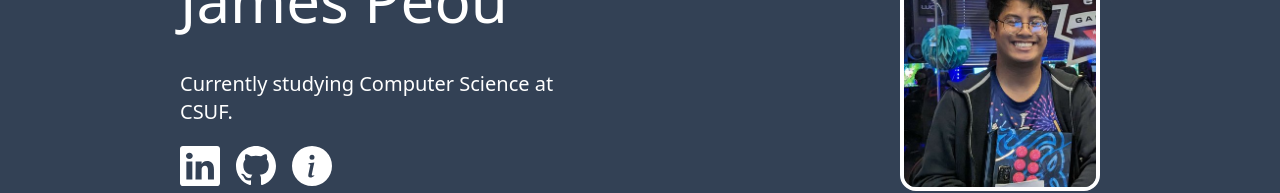
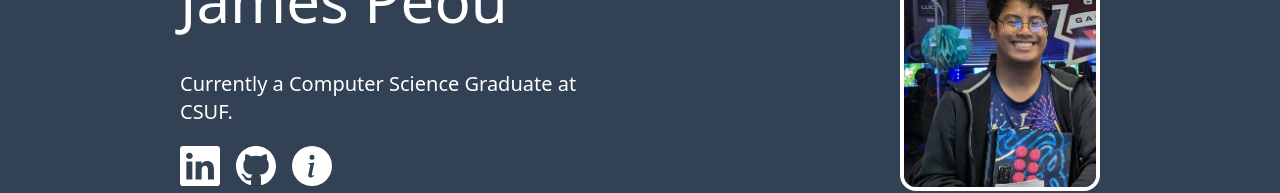
Before and after one commit to catsinasippycup/cats-portfolio, a React (Vite) app in the folder portfolio/: page / in a window 1280 px wide. Shown: the part 282-475 px from the top of the page. Built offline with nearby package versions, Linux system fonts and the light colour scheme.

Commit message:
Update Hero.jsx

```diff
--- a/portfolio/src/Components/Hero.jsx
+++ b/portfolio/src/Components/Hero.jsx
@@ -13,7 +13,7 @@ export default function Hero() {
                 <p className='text-4xl mb-5 text-slate-300'>Hey! my name is</p>
                 <h1 className='text-6xl'>James Peou</h1>
                 <p className='mt-10 text-xl'>
-                    Currently studying Computer Science at CSUF.
+                    Currently a Computer Science Graduate at CSUF.
                 </p>
                 <div className='flex mt-5 space-x-4 cursor-pointer'>
                     <a href="https://www.linkedin.com/in/james-peou-661004184/" target="_blank" rel="noopener noreferrer"
@@ -35,7 +35,7 @@ export default function Hero() {
             </div>
             <div className={`resume-viewer ${showResume ? 'open' : ''}`} aria-hidden={!showResume}>
                 <iframe
-                    src="https://drive.google.com/file/d/1Gr59btS_HxJmnKIXqoE1qSPXFwEvjQOY/preview"
+                    src="https://drive.google.com/file/d/14sZ-cOgMLUmZo5-Mp9awc9X-5t6PjQ3K/preview"
                     frameborder="0"
                     style={{ width: '100%', height: '100%', border: 'none' }}>
                 </iframe>
```
